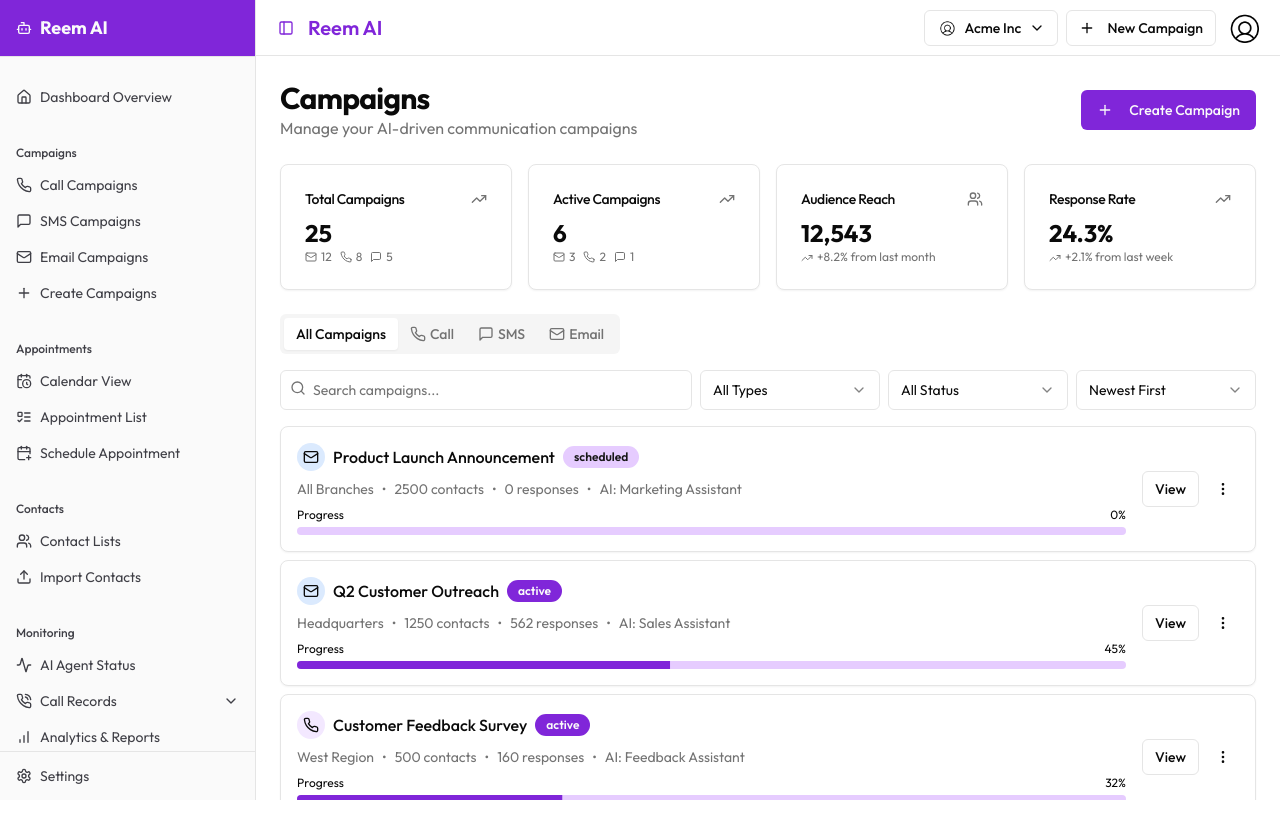
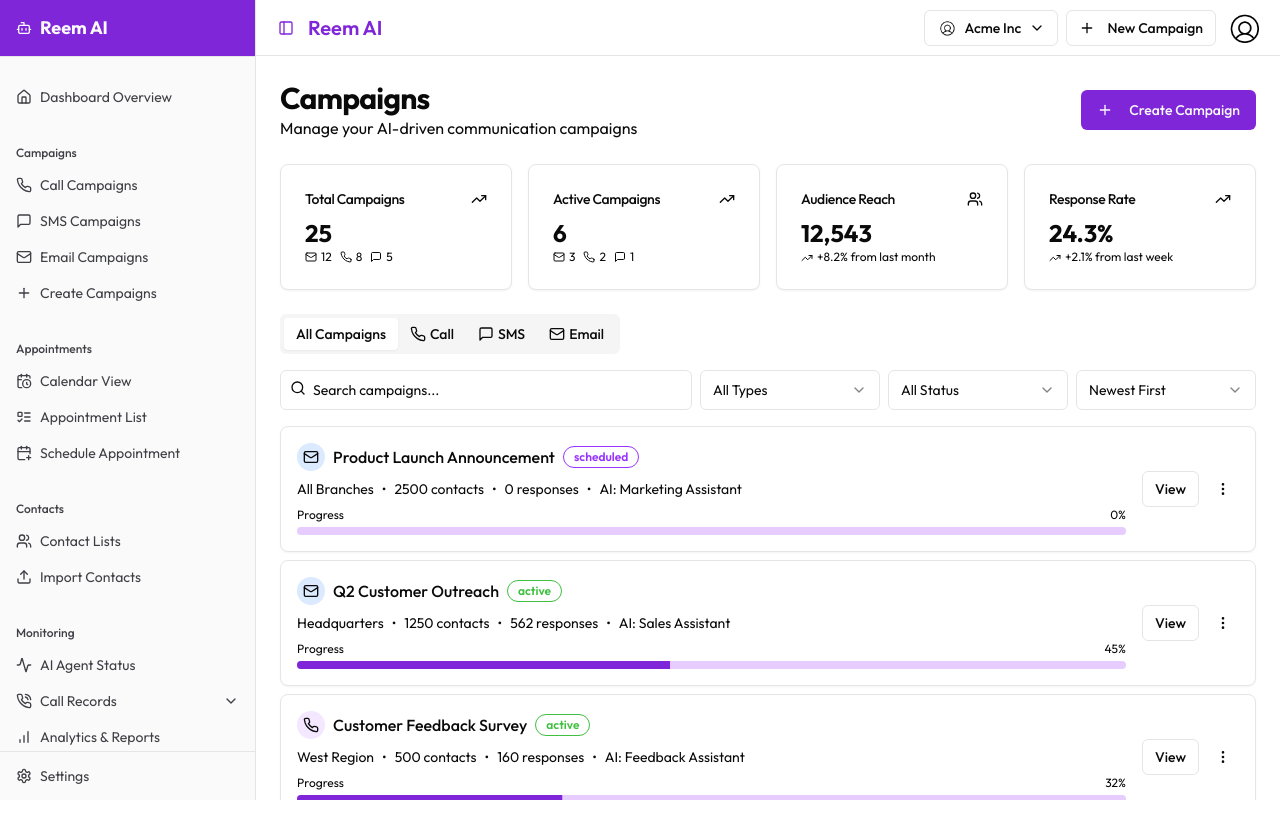
Before and after one commit to ahbazarkoob/reem_ai_task, a Next.js app: page /campaigns in a window 1280 px wide. Shown: the top 838 px of the page. Built offline with nearby package versions, Linux system fonts and the light colour scheme.

Commit message:
Campaign list style update

```diff
--- a/app/globals.css
+++ b/app/globals.css
@@ -25,7 +25,8 @@ body {
     --secondary: 270 100% 90%;
     --secondary-foreground: 0 0% 9%;
     --muted: 0 0% 96.1%;
-    --muted-foreground: 0 0% 45.1%;
+    /* --muted-foreground: 0 0% 45.1%; */
+    --muted-foreground: #444;
     --accent: 270 80% 90%;
     --accent-foreground: 0 0% 9%;
     --destructive: 0 84.2% 60.2%;
@@ -92,3 +93,10 @@ body {
     @apply bg-background text-foreground;
   }
 }
+
+/* @layer components {
+  button,
+  [variant="outline"] {
+    @apply hover:text-primary;
+  }
+} */
--- a/components/campaign-list.tsx
+++ b/components/campaign-list.tsx
@@ -185,15 +185,15 @@ export function CampaignList({ showFilters = false, type }: CampaignListProps) {
   const getStatusColor = (status: string) => {
     switch (status) {
       case "active":
-        return "bg-green-500";
+        return "text-[#40BF40] border-[#40BF40]";
       case "scheduled":
-        return "bg-blue-500";
+        return "text-[#9933FF] border-[#9933FF]";
       case "paused":
-        return "bg-yellow-500";
+        return "text-[#FF3333] border-[#FF3333]";
       case "completed":
-        return "bg-gray-500";
+        return "text-[#4DB8FF] border-[#4DB8FF]";
       default:
-        return "bg-gray-500";
+        return "text-[#6B7280] border-[#6B7280]";
     }
   };
 
@@ -271,13 +271,8 @@ export function CampaignList({ showFilters = false, type }: CampaignListProps) {
                   </div>
                   <h3 className="font-medium truncate">{campaign.name}</h3>
                   <Badge
-                    variant={
-                      campaign.status === "active"
-                        ? "default"
-                        : campaign.status === "paused"
-                        ? "outline"
-                        : "secondary"
-                    }
+                    className={`bg-white ${
+                     getStatusColor(campaign.status)}`}
                   >
                     {campaign.status}
                   </Badge>
--- a/package.json
+++ b/package.json
@@ -30,13 +30,14 @@
     "@radix-ui/react-select": "2.1.4",
     "@radix-ui/react-separator": "1.1.1",
     "@radix-ui/react-slider": "1.2.2",
-    "@radix-ui/react-slot": "latest",
+    "@radix-ui/react-slot": "^1.2.3",
     "@radix-ui/react-switch": "1.1.2",
     "@radix-ui/react-tabs": "1.1.2",
     "@radix-ui/react-toast": "1.2.4",
     "@radix-ui/react-toggle": "1.1.1",
     "@radix-ui/react-toggle-group": "1.1.1",
     "@radix-ui/react-tooltip": "1.1.6",
+    "@tailwindcss/typography": "^0.5.16",
     "autoprefixer": "^10.4.20",
     "class-variance-authority": "^0.7.1",
     "clsx": "^2.1.1",
```
Also changed, not shown: 2 other files (tests, documents, lock files or other folders).
